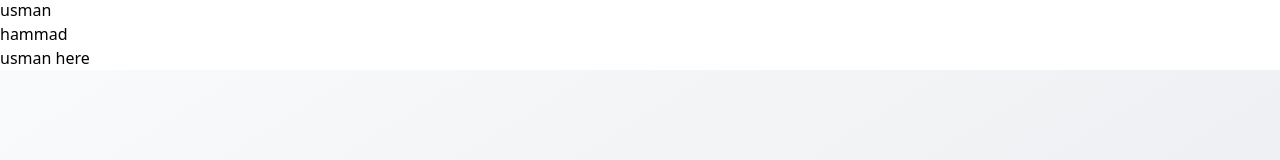
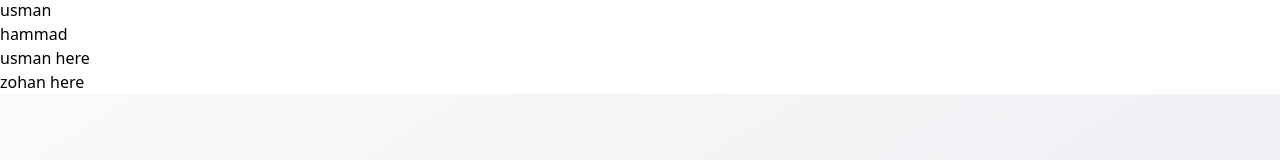
Before and after one commit to Sameerraza7760/todoAppDocker, a Next.js app: page / in a window 1280 px wide. Shown: the part 170-330 px from the top of the page. Built offline with nearby package versions, Linux system fonts and the light colour scheme; no server answers; the database is empty.

Commit message:
add 'zohan here' entry to homepage

```diff
--- a/src/app/page.tsx
+++ b/src/app/page.tsx
@@ -12,6 +12,7 @@ export default function Home() {
       <h1>usman</h1>
       <h1>hammad</h1>
       <h1>usman here</h1>
+      <h1>zohan here</h1>
       <TodoApp />
     </>
   );
```
